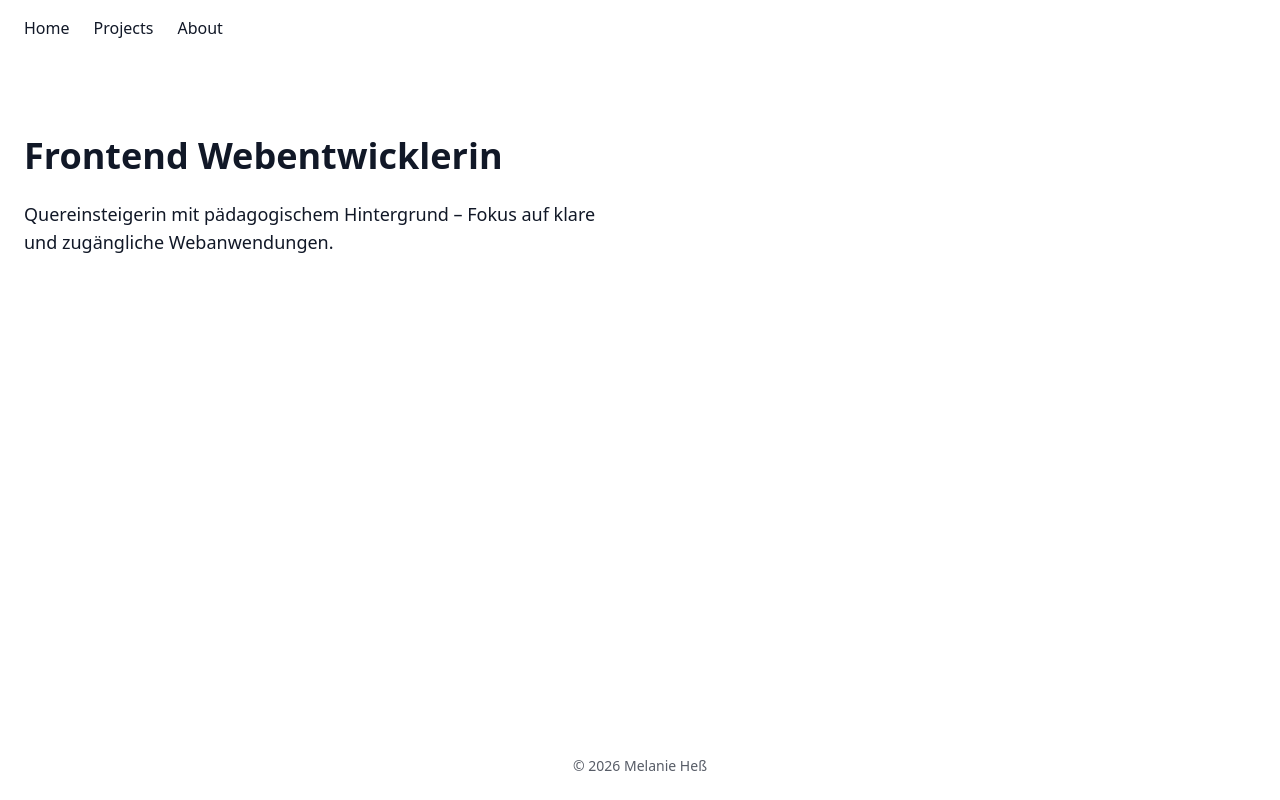
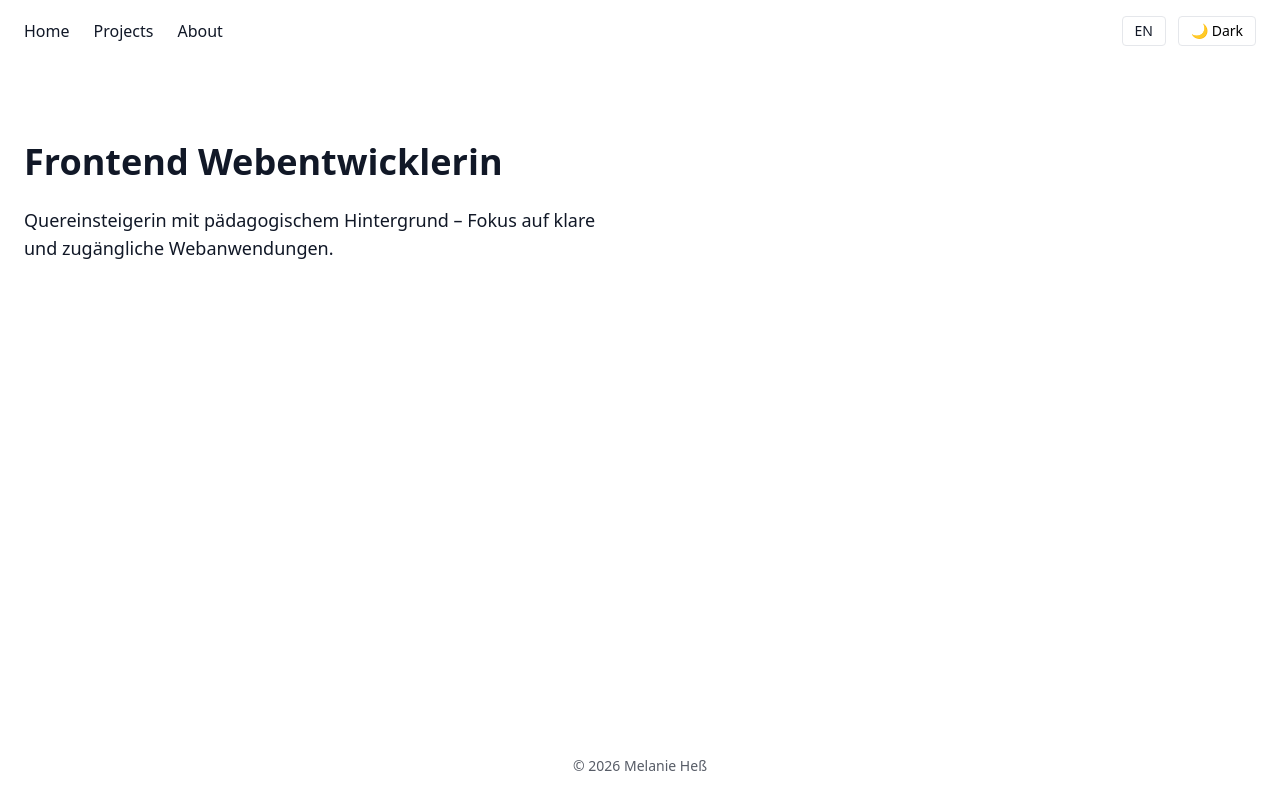
Before and after one commit to MelaTheCreator/portfolio, a React app in the folder application/: page /about in a window 1280 px wide. Built offline with nearby package versions, Linux system fonts and the light colour scheme; the HTML template or start-up script is replaced by a standard one.

Commit message:
feat: add language toggle with German and English content

```diff
--- a/application/src/components/Header.jsx
+++ b/application/src/components/Header.jsx
@@ -1,9 +1,15 @@
 import Nav from "./Nav";
+import ThemeToggle from "./ThemeToggle";
+import LanguageToggle from "./LanguageToggle";
 
 export default function Header() {
   return (
-    <header className="px-6 py-4 flex justify-between items-center">
+    <header className="px-6 py-4 flex justify-between items-center gap-4">
       <Nav />
+      <div className="flex gap-3">
+        <LanguageToggle />
+        <ThemeToggle />
+      </div>
     </header>
   );
 }
--- /dev/null
+++ b/application/src/components/LanguageToggle.jsx
@@ -0,0 +1,14 @@
+import { useLanguage } from "../context/LanguageContext";
+
+export default function LanguageToggle() {
+  const { language, toggleLanguage } = useLanguage();
+
+  return (
+    <button
+      onClick={toggleLanguage}
+      className="px-3 py-1 text-sm border rounded"
+    >
+      {language === "de" ? "EN" : "DE"}
+    </button>
+  );
+}
--- /dev/null
+++ b/application/src/context/LanguageContext.jsx
@@ -0,0 +1,23 @@
+import { createContext, useContext, useState } from "react";
+import { contentDE } from "../data/content.de";
+import { contentEN } from "../data/content.en";
+
+const LanguageContext = createContext();
+
+export function LanguageProvider({ children }) {
+  const [language, setLanguage] = useState("de");
+
+  const content = language === "de" ? contentDE : contentEN;
+
+  const toggleLanguage = () => {
+    setLanguage((prev) => (prev === "de" ? "en" : "de"));
+  };
+
+  return (
+    <LanguageContext.Provider value={{ language, toggleLanguage, content }}>
+      {children}
+    </LanguageContext.Provider>
+  );
+}
+
+export const useLanguage = () => useContext(LanguageContext);
--- a/application/src/data/content.de.js
+++ b/application/src/data/content.de.js
@@ -1,10 +1,11 @@
-export const content = {
+export const contentDE = {
   hero: {
     title: "Frontend Webentwicklerin",
     subtitle:
       "Quereinsteigerin mit pädagogischem Hintergrund – Fokus auf klare und zugängliche Webanwendungen.",
   },
   about: {
+    heading: "Über mich",
     text: `
 Ich bin angehende Frontend-Webentwicklerin mit einem Hintergrund im Bildungsbereich.
 Ich entwickle strukturierte, verständliche und nutzerfreundliche Oberflächen.
--- /dev/null
+++ b/application/src/data/content.en.js
@@ -0,0 +1,14 @@
+export const contentEN = {
+  hero: {
+    title: "Frontend Web Developer",
+    subtitle:
+      "Career changer with an educational background, focusing on clear and accessible web applications.",
+  },
+  about: {
+    heading: "About me",
+    text: `
+I am an aspiring frontend web developer with a background in education.
+I build structured, clear and user-friendly interfaces.
+    `,
+  },
+};
--- a/application/src/main.jsx
+++ b/application/src/main.jsx
@@ -2,13 +2,15 @@ import React from "react";
 import ReactDOM from "react-dom/client";
 import App from "./App";
 import "./index.css";
-
 import { ThemeProvider } from "./context/ThemeContext";
+import { LanguageProvider } from "./context/LanguageContext";
 
 ReactDOM.createRoot(document.getElementById("root")).render(
   <React.StrictMode>
     <ThemeProvider>
-      <App />
+      <LanguageProvider>
+        <App />
+      </LanguageProvider>
     </ThemeProvider>
   </React.StrictMode>,
 );
--- a/application/src/pages/About.jsx
+++ b/application/src/pages/About.jsx
@@ -1,9 +1,11 @@
-import { content } from "../data/content.de";
+import { useLanguage } from "../context/LanguageContext";
 
 export default function About() {
+  const { content } = useLanguage();
+
   return (
     <section className="px-6 py-20 max-w-3xl">
-      <h2 className="text-3xl font-bold mb-6">Über mich</h2>
+      <h2 className="text-3xl font-bold mb-6">{content.about.heading}</h2>
       <p className="leading-relaxed whitespace-pre-line">
         {content.about.text}
       </p>
--- a/application/src/pages/Home.jsx
+++ b/application/src/pages/Home.jsx
@@ -1,6 +1,8 @@
-import { content } from "../data/content.de";
+import { useLanguage } from "../context/LanguageContext";
 
 export default function Home() {
+  const { content } = useLanguage();
+
   return (
     <section className="px-6 py-20">
       <h1 className="text-4xl font-bold mb-6">{content.hero.title}</h1>
```
